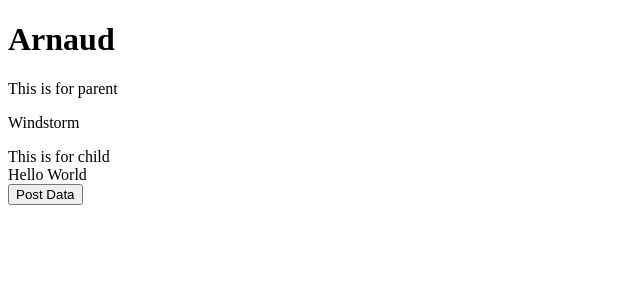
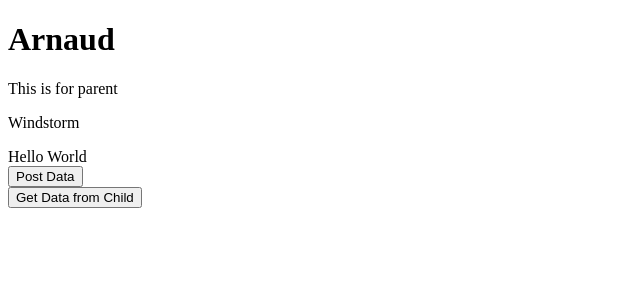
Before and after one commit to Arnaud-Chane/angular-tour-of-heroes, an Angular app: page / in a window 1280 px wide. Shown: the top 300 px of the page, without its empty margins (0-640 px from the left). Built offline with nearby package versions, Linux system fonts and the light colour scheme.

Commit message:
Adding button with GettingData()

```diff
--- a/src/app/app.component.html
+++ b/src/app/app.component.html
@@ -1,3 +1,10 @@
+<!-- <h1>{{title}}</h1>
+<p>{{forParent}}</p>
+<app-heroes [inputFromParent]="forChild" (updatedText)="GetData($event)"></app-heroes> -->
+
+
 <h1>{{title}}</h1>
 <p>{{forParent}}</p>
-<app-heroes [inputFromParent]="forChild" (updatedText)="GetData($event)"></app-heroes>
+<app-heroes></app-heroes>
+<br >
+<button type="button" (click)="GettingData()">Get Data from Child</button>
```
